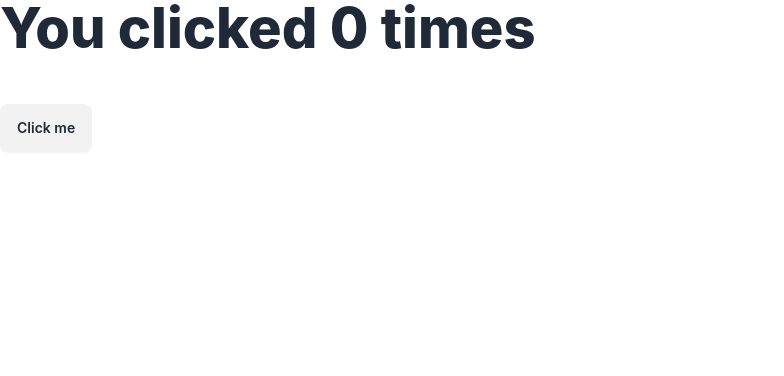
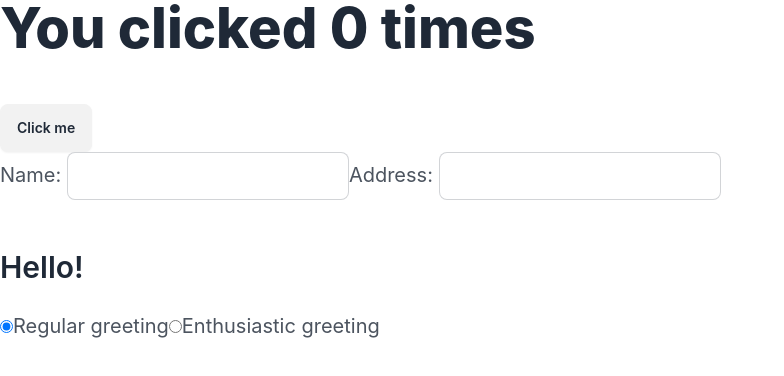
Before and after one commit to raiyanu/my-scratch-react, a React app: page / in a window 1280 px wide. Shown: the top 376 px of the page, without its empty margins (0-784 px from the left). Built offline with nearby package versions, Linux system fonts and the light colour scheme.

Commit message:
worked on memo API

```diff
--- a/src/App.js
+++ b/src/App.js
@@ -1,6 +1,4 @@
-import React, { useTransition, useState, useEffect, act } from 'react'
-import Todo from './Todo';
-import Box from './Box';
+import React, { useState, useEffect, memo } from 'react'
 
 export default function App() {
     const [count, setCount] = useState(0);
@@ -20,6 +18,59 @@ export default function App() {
                     Click me
                 </button>
             </div>
+            <MyApp />
         </div>
     )
 }
+
+export function MyApp() {
+    const [name, setName] = useState('');
+    const [address, setAddress] = useState('');
+    return (
+        <>
+            <label>
+                Name{': '}
+                <input className='input input-bordered' value={name} onChange={e => setName(e.target.value)} />
+            </label>
+            <label>
+                Address{': '}
+                <input className='input input-bordered' value={address} onChange={e => setAddress(e.target.value)} />
+            </label>
+            <Greeting name={name} />
+        </>
+    );
+}
+
+const Greeting = memo(function Greeting({ name }) {
+    console.log('Greeting was rendered at', new Date().toLocaleTimeString());
+    const [greeting, setGreeting] = useState('Hello');
+    return (
+        <>
+            <h3>{greeting}{name && ', '}{name}!</h3>
+            <GreetingSelector value={greeting} onChange={setGreeting} />
+        </>
+    );
+});
+
+function GreetingSelector({ value, onChange }) {
+    return (
+        <>
+            <label>
+                <input
+                    type="radio"
+                    checked={value === 'Hello'}
+                    onChange={e => onChange('Hello')}
+                />
+                Regular greeting
+            </label>
+            <label>
+                <input
+                    type="radio"
+                    checked={value === 'Hello and welcome'}
+                    onChange={e => onChange('Hello and welcome')}
+                />
+                Enthusiastic greeting
+            </label>
+        </>
+    );
+}
--- a/src/index.css
+++ b/src/index.css
@@ -857,6 +857,15 @@ html {
   content: var(--tw-content);
 }
 
+.chat {
+  display: grid;
+  grid-template-columns: repeat(2, minmax(0, 1fr));
+  -moz-column-gap: 0.75rem;
+       column-gap: 0.75rem;
+  padding-top: 0.25rem;
+  padding-bottom: 0.25rem;
+}
+
 @media (hover: hover) {
   .btn:hover {
     --tw-border-opacity: 1;
@@ -954,6 +963,21 @@ html {
   margin-inline-end: -0px;
 }
 
+.radio {
+  flex-shrink: 0;
+  --chkbg: var(--bc);
+  height: 1.5rem;
+  width: 1.5rem;
+  cursor: pointer;
+  -webkit-appearance: none;
+     -moz-appearance: none;
+          appearance: none;
+  border-radius: 9999px;
+  border-width: 1px;
+  border-color: var(--fallback-bc,oklch(var(--bc)/var(--tw-border-opacity)));
+  --tw-border-opacity: 0.2;
+}
+
 .btm-nav > * .label {
   font-size: 1rem;
   line-height: 1.5rem;
@@ -1174,6 +1198,32 @@ html {
   50% {
     background-position-x: -115%;
   }
+}
+
+.radio:focus {
+  box-shadow: none;
+}
+
+.radio:focus-visible {
+  outline-style: solid;
+  outline-width: 2px;
+  outline-offset: 2px;
+  outline-color: var(--fallback-bc,oklch(var(--bc)/1));
+}
+
+.radio:checked,
+  .radio[aria-checked="true"] {
+  --tw-bg-opacity: 1;
+  background-color: var(--fallback-bc,oklch(var(--bc)/var(--tw-bg-opacity)));
+  background-image: none;
+  animation: radiomark var(--animation-input, 0.2s) ease-out;
+  box-shadow: 0 0 0 4px var(--fallback-b1,oklch(var(--b1)/1)) inset,
+      0 0 0 4px var(--fallback-b1,oklch(var(--b1)/1)) inset;
+}
+
+.radio:disabled {
+  cursor: not-allowed;
+  opacity: 0.2;
 }
 
 @keyframes radiomark {
```
